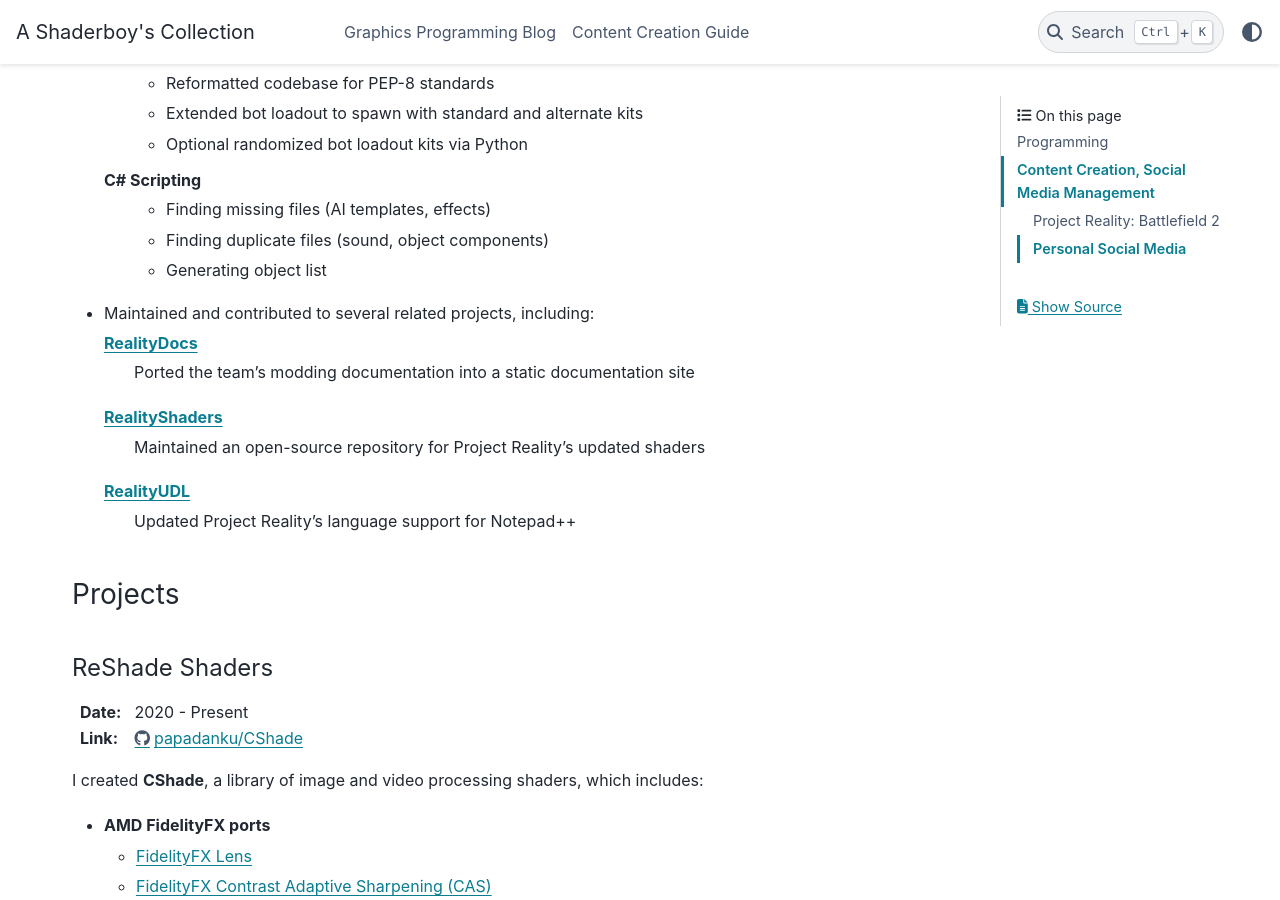
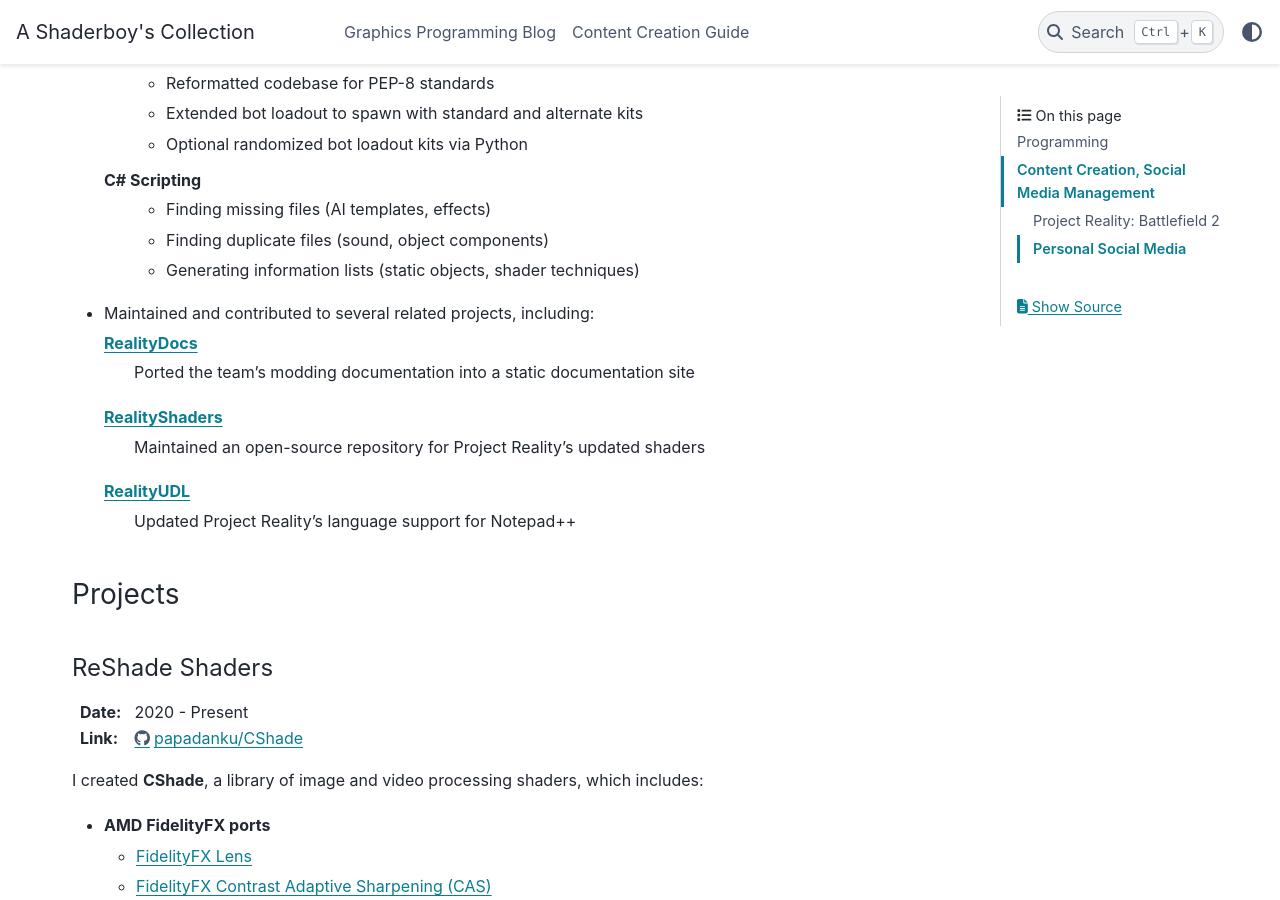
Before and after one commit to papadanku/papadanku.github.io, a Sphinx documentation site: the page built from doc/index.rst, in a window 1280 px wide and 900 px high, scrolled down 1372 px. Built offline with Sphinx 7.4.7 and the PyData theme 0.15.4, drawn with Linux system fonts in a browser that asks for light colours.

Commit message:
Update index.rst

```diff
--- a/doc/index.rst
+++ b/doc/index.rst
@@ -65,7 +65,7 @@ As a developer for Project Reality: Battlefield 2, I:
   C# Scripting
    - Finding missing files \(AI templates, effects\)
    - Finding duplicate files \(sound, object components\)
-   - Generating object list
+   - Generating information lists \(static objects, shader techniques\)
 
 - Maintained and contributed to several related projects, including:
 
```
